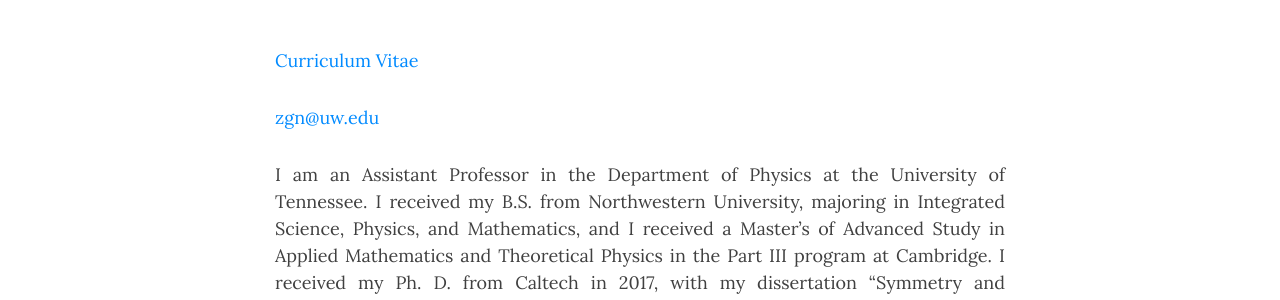
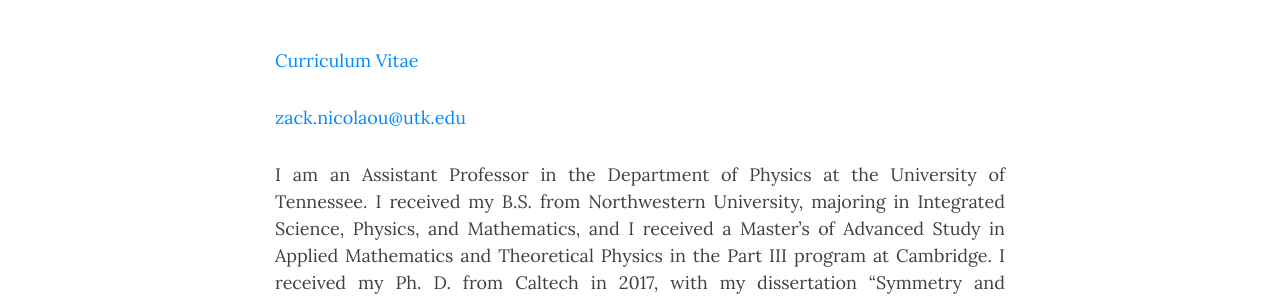
Before and after one commit to znicolaou/znicolaou.github.io, a Jekyll site: the page built from aboutme.md, in a window 1280 px wide and 1271 px high. Shown: the part 196-496 px from the top of the window. Built offline with Jekyll 4.4.1, drawn with Linux system fonts in a browser that asks for light colours; nearby versions of some CDN libraries; comment, search, counter and statistics services are not loaded.

Commit message:
Update aboutme.md

```diff
--- a/aboutme.md
+++ b/aboutme.md
@@ -5,7 +5,7 @@
 
 [Curriculum Vitae](/assets/ZGNicolaou_CV.pdf)
 
-[zgn@uw.edu](mailto:zgn@uw.edu)
+[zack.nicolaou@utk.edu](mailto:zack.nicolaou@utk.edu)
 
 I am an Assistant Professor in the Department of Physics at the University of Tennessee. I received my B.S. from Northwestern University, majoring in Integrated Science, Physics, and Mathematics, and I received a Master’s of Advanced Study in Applied Mathematics and Theoretical Physics in the Part III program at Cambridge. I received my Ph. D. from Caltech in 2017, with my dissertation "Symmetry and variational analyses of fluid interface equations in the thin film limit", and I did postdoctoral work with Adilson Motter at Northwestern University, Jason Green at UMass Boston, and Nathan Kutz and Steve Brunton at the University of Washington.
 
```
